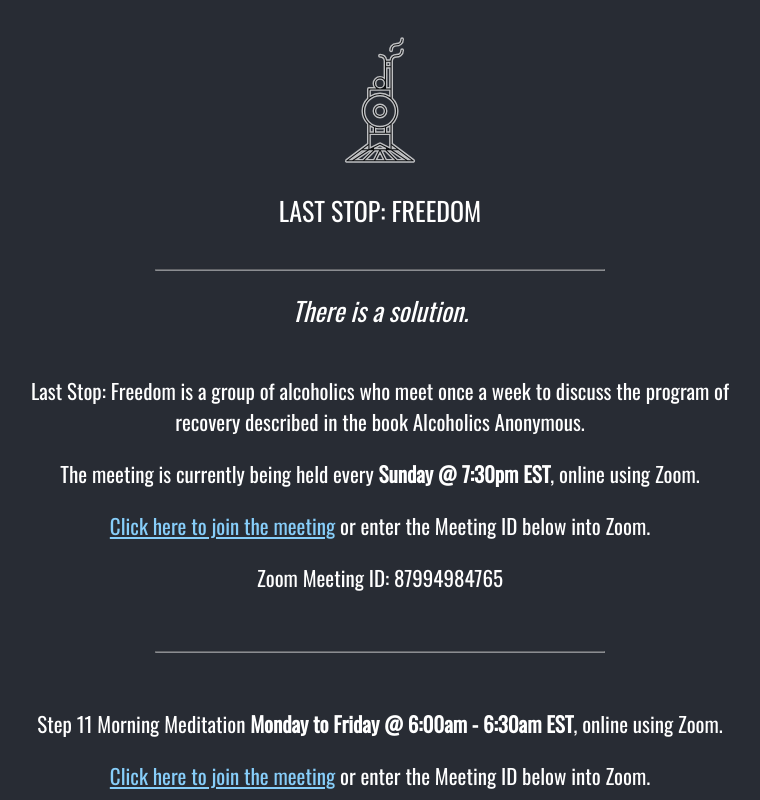
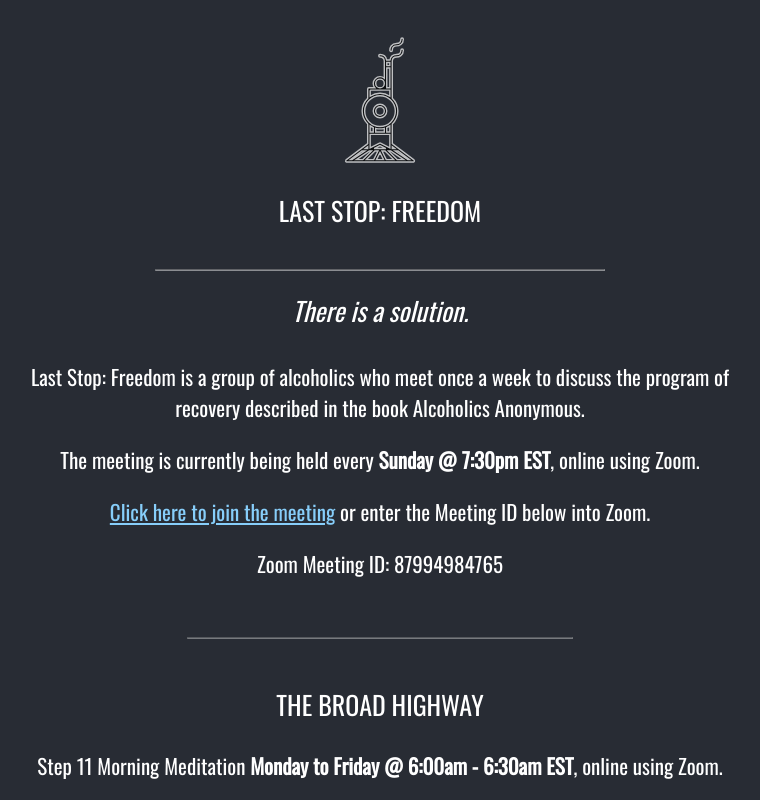
Before and after one commit to Last-Stop-Freedom/website, a React (Create React App) app: page / in a window 1280 px wide. Shown: the top 800 px of the page, without its empty margins (260-1020 px from the left). Built offline with nearby package versions, Linux system fonts and the light colour scheme.

Commit message:
The Broad Highway & passcode

```diff
--- a/src/App.css
+++ b/src/App.css
@@ -46,5 +46,9 @@ a:visited {
 .info {
   font-size: calc(5px + 2vmin);
   max-width: 700px;
-  padding: 24px;
+  padding: 10px 24px 24px 24px;
 }
+
+.broad-highway {
+  font-size: calc(10px + 2vmin);
+}
--- a/src/App.js
+++ b/src/App.js
@@ -32,16 +32,20 @@ function App() {
         </div>
         <hr
           style={{
-            width: '35vw',
-            opacity: 0.5,
+            width: '30vw',
+            opacity: 0.4,
             marginBottom: 10
           }}
         />
         <div className="info">
+          <p className="broad-highway">
+            THE BROAD HIGHWAY
+          </p>
           <p>Step 11 Morning Meditation <b>Monday to Friday @ 6:00am - 6:30am EST</b>, online using Zoom.</p>
 
           <p><a href={morningMeditationLink} {...linkProps}>Click here to join the meeting</a> or enter the Meeting ID below into Zoom.</p>
           <p>Zoom Meeting ID: 84780707410</p>
+          <p>Passcode: 233125</p>
         </div>
       </header>
     </div>
```
